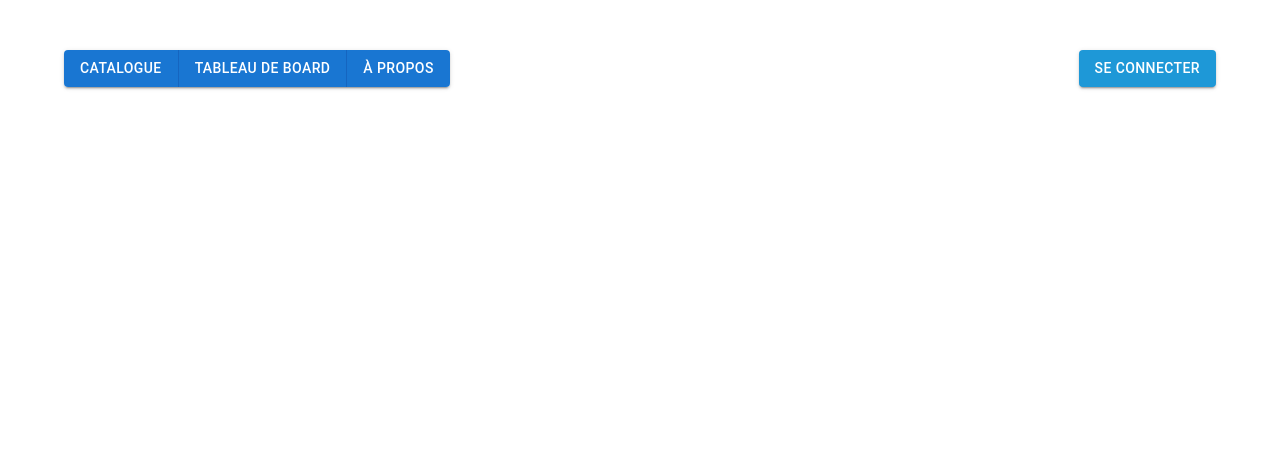
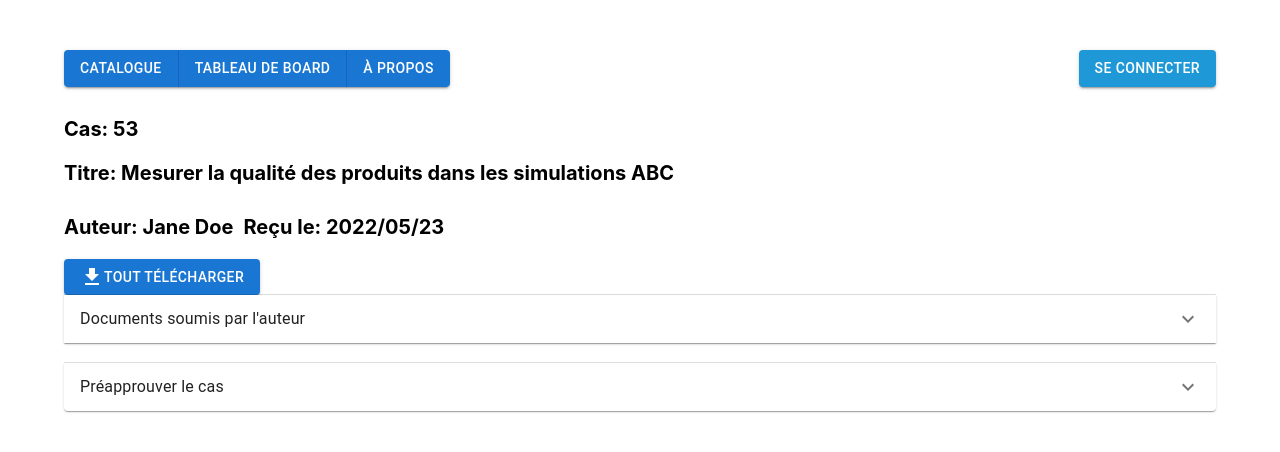
Before and after one commit to EdwardHealy00/Projet-LAC, a React (Create React App) app in the folder client/: page /new-case-approval in a window 1280 px wide. Shown: the top 452 px of the page. Built offline with nearby package versions, Linux system fonts and the light colour scheme.

Commit message:
added new case approval

```diff
--- a/client/src/components/App.tsx
+++ b/client/src/components/App.tsx
@@ -8,6 +8,7 @@ import DashboardPaidCase from './deputy/dashboard/dashboardPaidCase';
 import Approval from './deputy/approval/Approval';
 import Home from './home/Home';
 import * as env from 'dotenv';
+import NewCase from './deputy/newCase/newCase';
 
 function App() {
   // const [count, setCount] = useState(0);
@@ -26,6 +27,7 @@ function App() {
         />
         <Route path="/dashboard" element={<DashboardPaidCase />} />
         <Route path="/approval" element={<Approval />} />
+        <Route path="/new-case-approval" element={<NewCase />} />
         {/* <Route
           path="/espace-de-collaboration/etude-de-cas"
           element={<CaseStudy />}
--- a/client/src/components/deputy/approval/Approval.tsx
+++ b/client/src/components/deputy/approval/Approval.tsx
@@ -10,7 +10,7 @@ function createData(
   submitted: string,
   status: string
 ): Case {
-  return { id_, title, author, submitted, status };
+  return { id_, title, author, submittedDate: submitted, status };
 }
 
 const rowsStep1: Case[] = [
--- a/client/src/components/deputy/approval/CaseTable.tsx
+++ b/client/src/components/deputy/approval/CaseTable.tsx
@@ -39,7 +39,7 @@ export default function CaseTable(rows: CaseProp) {
               </TableCell>
               <TableCell align="right">{row.title}</TableCell>
               <TableCell align="right">{row.author}</TableCell>
-              <TableCell align="right">{row.submitted}</TableCell>
+              <TableCell align="right">{row.submittedDate}</TableCell>
               <TableCell align="right">{row.status}</TableCell>
               <TableCell align="right">
                 <Button variant={getButtonVariant(row.status)}>
--- /dev/null
+++ b/client/src/components/deputy/newCase/newCase.scss
@@ -0,0 +1,22 @@
+#newCase {
+    width: 100%;
+}
+
+#generalCaseInfo {
+    display: flex;
+    flex-direction: column;
+
+    div {
+        font-size: 20px;
+        font-weight: bold;
+        margin: 10px 0;
+    }
+}
+
+#caseLastRow {
+    display: flex;
+
+    :first-child {
+        margin-right: 10px;
+    }
+}
--- /dev/null
+++ b/client/src/components/deputy/newCase/newCase.tsx
@@ -0,0 +1,138 @@
+import { Accordion, AccordionSummary, Typography, AccordionDetails, Button, Checkbox, FormControlLabel, FormGroup } from "@mui/material";
+import React from "react";
+import { Case } from "../../../model/Case";
+import { Document } from "../../../model/Document";
+import "./newCase.scss";
+import ExpandMoreIcon from "@mui/icons-material/ExpandMore";
+import FileDownloadIcon from "@mui/icons-material/FileDownload";
+import NewCaseTable from "./newCaseTable";
+
+function createData(
+  id_: number,
+  documentType: string,
+  title: string,
+  type: string,
+  format: string,
+  addedOn: string,
+): Document {
+  return { id_, documentType, title, type, format, addedOn };
+}
+
+const documents: Document[] = [
+  createData(
+    1,
+    "Étude de cas",
+    "Mesurer la qualité des produits dans les simulations ABC",
+    "Obligatoire",
+    "Document Word (.docx)",
+    "2022/05/15"
+  ),
+  createData(
+    2,
+    "Formulaire d’autorisation de publication",
+    "Autorisation de publication Entreprise ABC",
+    "Obligatoire",
+    "Document PDF",
+    "2022/05/23"
+  ),
+  createData(
+    3,
+    "Autre",
+    "Données Entreprise ABC",
+    "Volontaire",
+    "Document Excel (.xlsx)",
+    "2022/05/15"
+  ),
+  createData(
+    4,
+    "Autre",
+    "Modèle de simulation Entreprise ABC",
+    "Volontaire",
+    "Fichier Arena (.doe)",
+    "2022/05/15"
+  ),
+];
+
+const newCase: Case = {
+    id_: 53,
+    title: "Mesurer la qualité des produits dans les simulations ABC",
+    author: "Jane Doe",
+    submittedDate: "2022/05/23",
+    status: "Nouveau",
+    documents: documents
+}
+
+const checkList: string[] = [
+    "L’étude de cas est en format Word.",
+    "L’étude de cas respecte le gabarit fourni.",
+    "Les notes pédagogiques sont incluses dans l’étude de cas.",
+    "La version étudiante est incluse dans l’étude de cas.",
+    "Toutes les sections dans le gabarit sont dûment remplies.",
+    "La matière semble pertinente au génie, aux sciences ou à la technologie.",
+    "La qualité rédactionnelle est satisfaisante.",
+    "Le formulaire d’autorisation de publication est en format PDF.",
+    "Le formulaire d’autorisation est dûment rempli (signatures, dates, etc.)",
+    "Tous les fichiers pertinents à l’étude de cas sont présents (données, annexes, outils, etc.)"
+]
+
+function NewCase() {
+  return (
+    <div id="newCase">
+      <div id="generalCaseInfo">
+        <div>Cas: {newCase.id_}</div>
+        <div>Titre: {newCase.title}</div>
+        <div id="caseLastRow">
+          <div>Auteur: {newCase.author} </div>
+          <div>Reçu le: {newCase.submittedDate} </div>
+        </div>
+      </div>
+      <Button variant="contained" color="primary">
+        <FileDownloadIcon /> TOUT TÉLÉCHARGER
+      </Button>
+      <Accordion>
+        <AccordionSummary
+          expandIcon={<ExpandMoreIcon />}
+          aria-controls="panel1a-content"
+          id="panel1a-header"
+        >
+          <Typography>Documents soumis par l'auteur</Typography>
+        </AccordionSummary>
+        <AccordionDetails>
+          <Typography>
+            <NewCaseTable documents={documents} />
+          </Typography>
+        </AccordionDetails>
+      </Accordion>
+      <br />
+      <Accordion>
+        <AccordionSummary
+          expandIcon={<ExpandMoreIcon />}
+          aria-controls="panel2a-content"
+          id="panel2a-header"
+        >
+          <Typography>Préapprouver le cas</Typography>
+        </AccordionSummary>
+        <AccordionDetails>
+          <Typography>
+            <FormGroup>
+              {checkList.map((criteria) => (
+                <FormControlLabel control={<Checkbox />} label={criteria} />
+              ))}
+            </FormGroup>
+            <div>
+              <b>
+                L’auteur sera avisé par courriel du statut de suivi de son
+                dossier. <br />
+                Si certains critères n’ont pas été respectés, l’auteur
+                sera avisé des modifications à effectuer.
+              </b>
+            </div>
+            <Button variant="contained">Compléter</Button>
+          </Typography>
+        </AccordionDetails>
+      </Accordion>
+    </div>
+  );
+}
+
+export default NewCase;
--- /dev/null
+++ b/client/src/components/deputy/newCase/newCaseTable.tsx
@@ -0,0 +1,56 @@
+import * as React from "react";
+import Table from "@mui/material/Table";
+import TableBody from "@mui/material/TableBody";
+import TableCell from "@mui/material/TableCell";
+import TableContainer from "@mui/material/TableContainer";
+import TableHead from "@mui/material/TableHead";
+import TableRow from "@mui/material/TableRow";
+import Paper from "@mui/material/Paper";
+import Button from "@mui/material/Button";
+import { Document } from "../../../model/Document";
+import FileDownloadIcon from "@mui/icons-material/FileDownload";
+
+interface CaseProp {
+    documents: Document[];
+}
+
+export default function NewCaseTable(rows: CaseProp) {
+
+  return (
+    <TableContainer component={Paper}>
+      <Table sx={{ minWidth: 650 }} aria-label="simple table">
+        <TableHead>
+          <TableRow>
+            <TableCell>Document</TableCell>
+            <TableCell align="right">Titre</TableCell>
+            <TableCell align="right">Type</TableCell>
+            <TableCell align="right">Format</TableCell>
+            <TableCell align="right">Ajouté le</TableCell>
+            <TableCell align="right"></TableCell>
+          </TableRow>
+        </TableHead>
+        <TableBody>
+          {rows.documents.map((row) => (
+            <TableRow
+              key={row.id_}
+              sx={{ "&:last-child td, &:last-child th": { border: 0 } }}
+            >
+              <TableCell component="th" scope="row">
+                {row.documentType}
+              </TableCell>
+              <TableCell align="right">{row.title}</TableCell>
+              <TableCell align="right">{row.type}</TableCell>
+              <TableCell align="right">{row.format}</TableCell>
+              <TableCell align="right">{row.addedOn}</TableCell>
+              <TableCell align="right">
+                <Button variant="outlined">
+                  <FileDownloadIcon /> Télécharger
+                </Button>
+              </TableCell>
+            </TableRow>
+          ))}
+        </TableBody>
+      </Table>
+    </TableContainer>
+  );
+}
--- a/client/src/model/Case.tsx
+++ b/client/src/model/Case.tsx
@@ -1,7 +1,9 @@
+import { Document } from "./Document";
 export interface Case {
     id_: number;
     title: string;
     author: string;
-    submitted: string;
+    submittedDate: string;
     status: string;
+    documents?: Document[];
 }
--- /dev/null
+++ b/client/src/model/Document.tsx
@@ -0,0 +1,8 @@
+export interface Document {
+  id_: number;
+  documentType: string;
+  title: string;
+  type: string;
+  format: string;
+  addedOn: string;
+}
```
